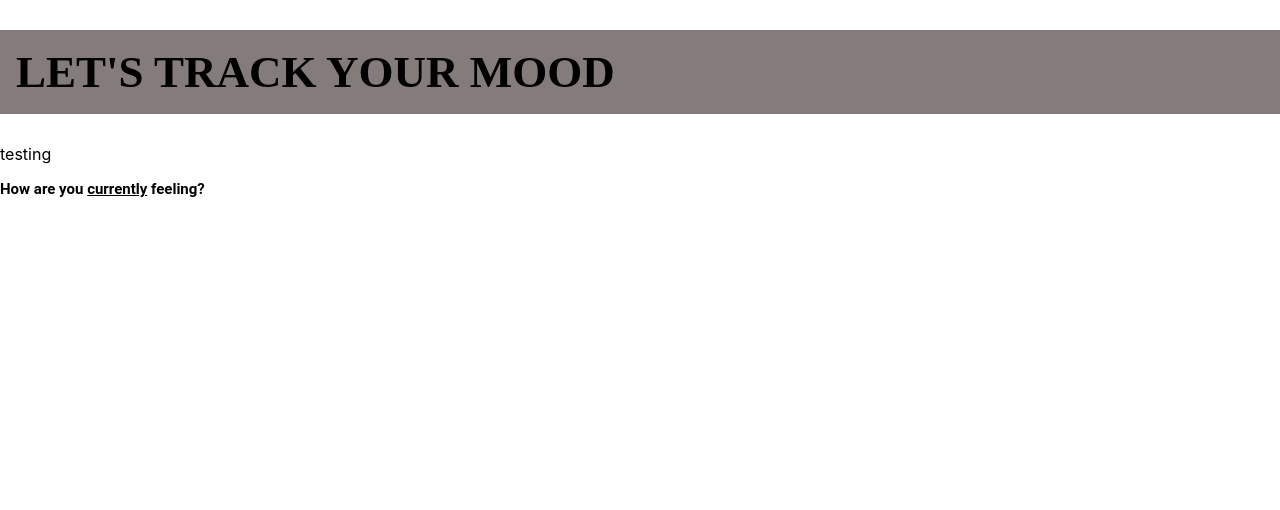
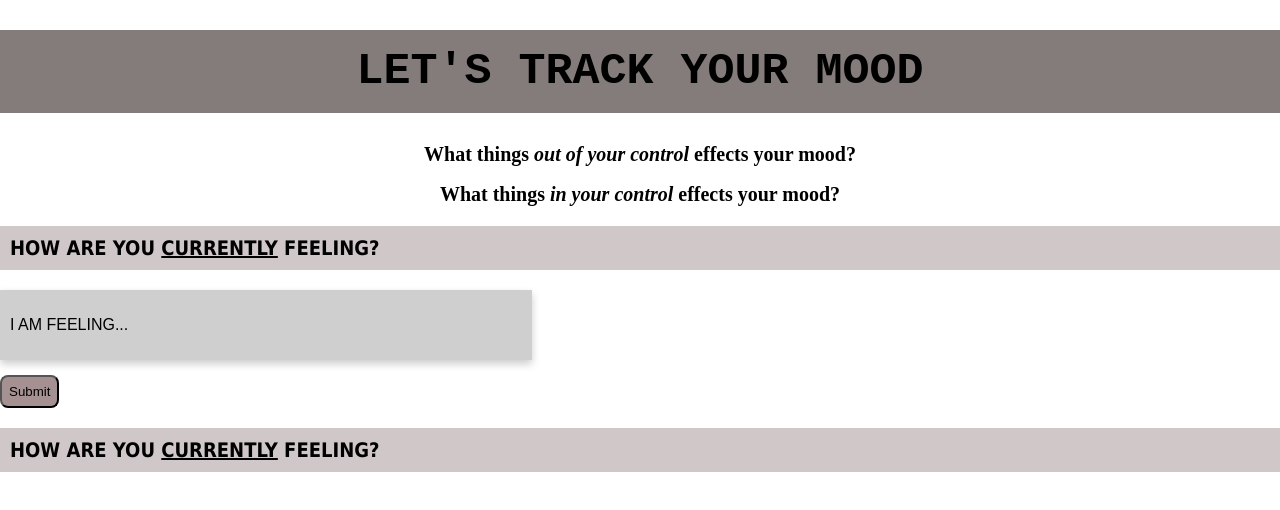
Before and after one commit to kaoxiong20/mood-tracker-react, a React (Create React App) app: page / in a window 1280 px wide. Shown: the top 510 px of the page. Built offline with nearby package versions, Linux system fonts and the light colour scheme.

Commit message:
Removed my Body.js component as it wasn't necessarily needed

```diff
--- a/src/App.js
+++ b/src/App.js
@@ -2,19 +2,19 @@ import './App.css';
 import Header from './components/Header';
 import Title from './components/Title';
 import Moods from './components/Moods';
-import Body from './components/Body';
 import Subtitle from './components/Subtitle';
+import SubmitButton from './components/SubmitButton';
 
 
 function App() {
   return (
     <div>
-      <Header/>
       <Title/>
       <Subtitle/>
-      <Body/>
+      <Header/>
       <Moods/>
-
+      <SubmitButton/>
+      <Header/>
     </div>
   );
 }
--- a/src/components/Body.js
+++ /dev/null
@@ -1,17 +0,0 @@
-import React from 'react';
-import styled from 'styled-components';
-
-function Body() {
-    return (
-      <>
-      <Subtitle>How are you <u>currently</u> feeling?</Subtitle>
-      </>
-    );
-  }
-
-  export default Body;
-
-  const Subtitle = styled.h2`
-  font-size: 15px;
-  font-family: Roboto;
-  `
--- a/src/components/Header.js
+++ b/src/components/Header.js
@@ -5,9 +5,17 @@ import styled from 'styled-components';
 function Header () {
     return (
       <>
-
+      <Subtitle>How are you <u>currently</u> feeling?</Subtitle>
       </>
     );
   }
 
 export default Header;
+
+const Subtitle = styled.h3`
+font-size: 20px;
+font-family: Tahoma;
+text-transform: uppercase;
+background-color: #D0C8C8;
+padding: 10px;
+`
--- a/src/components/Moods.js
+++ b/src/components/Moods.js
@@ -1,12 +1,28 @@
 import react from 'react';
 import styled from 'styled-components';
 
-function Moods () {
+const Moods = () => {
     return (
-      <>
-
-      </>
+        <>
+        <StyledDiv>
+        <CurrentMood>I am feeling...</CurrentMood>
+        </StyledDiv>
+        </>
     );
-  }
+}
 
 export default Moods;
+
+const CurrentMood = styled.p`
+    font-family: Arial;
+    text-transform: uppercase;
+`
+
+const StyledDiv = styled.div`
+    box-shadow: 0 4px 8px 0 rgba(0,0,0,0.2);
+    transition: 0.3s;
+    width: 40%;
+    padding: 10px;
+    margin-bottom: 15px;
+    background-color: #CFCFCF;
+`
--- /dev/null
+++ b/src/components/SubmitButton.js
@@ -0,0 +1,18 @@
+import React from 'react';
+import styled from 'styled-components';
+
+function SubmitButton() {
+  return (
+    <AwesomeButton>Submit</AwesomeButton>
+  );
+}
+
+export default SubmitButton;
+
+const AwesomeButton = styled.button`
+  background-color: #A59191;
+  padding: 7px;
+  cursor: pointer;
+  border-radius: 8px;
+  align: center;
+`;
--- a/src/components/Subtitle.js
+++ b/src/components/Subtitle.js
@@ -4,10 +4,16 @@ import styled from 'styled-components';
 function Subtitle () {
     return (
         <>
-        <p>testing</p>
+        <LittleSubtitle>What things <i>out of your control</i> effects your mood?</LittleSubtitle>
+        <LittleSubtitle>What things <i>in your control</i> effects your mood?</LittleSubtitle>
         </>
-    )
-
+    );
 }
 
 export default Subtitle;
+
+const LittleSubtitle = styled.h2`
+font-size: 20px;
+font-family: Lucida;
+text-align: center;
+`
--- a/src/components/Title.js
+++ b/src/components/Title.js
@@ -13,8 +13,9 @@ export default Title;
 
 const CoolH1 = styled.h1`
 background-color: #847C7A;
-font-family: 'Permanent Marker', cursive;
+font-family: Monospace;
 padding: 16px;
 font-size: 45px;
 text-transform: uppercase;
+text-align: center;
 `
```
